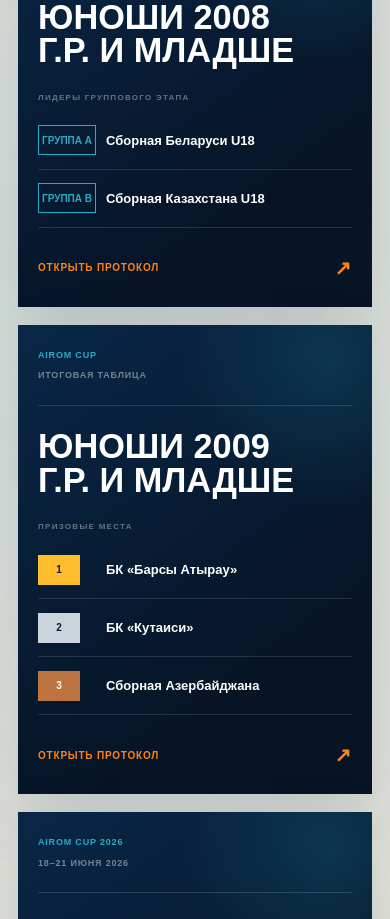
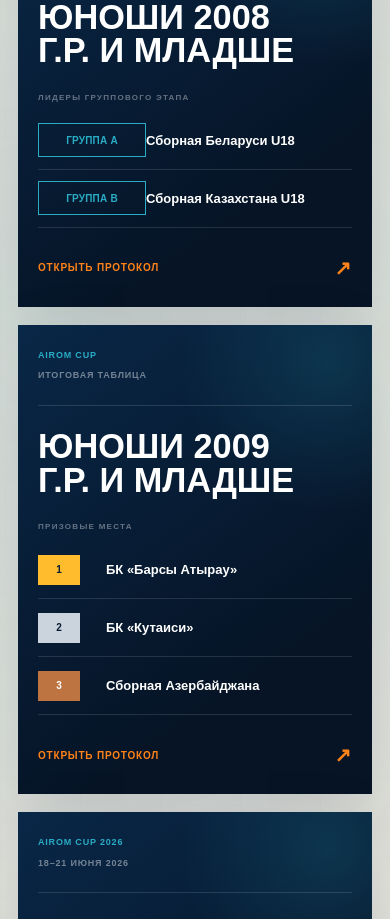
Before and after one commit to ewgftju/airom-cup, a Next.js app: page / in a window 390 px wide. Shown: the part 8460-9379 px from the top of the page. Built offline with nearby package versions, Linux system fonts and the light colour scheme.

Commit message:
Исправлены отступы у названий групп

```diff
--- a/src/components/sections/CalendarResults.module.css
+++ b/src/components/sections/CalendarResults.module.css
@@ -376,6 +376,10 @@
   border-bottom: 1px solid rgba(255, 255, 255, 0.12);
 }
 
+.groupStandings li {
+  grid-template-columns: 112px minmax(0, 1fr);
+}
+
 .standings li > span {
   display: inline-flex;
   align-items: center;
@@ -408,9 +412,14 @@
 }
 
 .group {
-  width: 58px !important;
+  width: auto !important;
+  min-width: 90px;
+  height: 34px !important;
+  padding: 0 13px;
   border: 1px solid #29acc4;
   color: #29acc4;
+  letter-spacing: 0.02em;
+  white-space: nowrap;
 }
 
 .protocolLink {
@@ -563,6 +572,10 @@
     grid-template-columns: 68px minmax(0, 1fr);
   }
 
+  .groupStandings li {
+    grid-template-columns: 108px minmax(0, 1fr);
+  }
+
   .standings strong {
     overflow-wrap: anywhere;
   }
--- a/src/components/sections/CalendarResults.tsx
+++ b/src/components/sections/CalendarResults.tsx
@@ -131,7 +131,13 @@ export function ResultsSection() {
                           : copy.results.podium}
                       </p>
 
-                      <ol className={styles.standings}>
+                      <ol
+                        className={`${styles.standings} ${
+                          result.format === "groups"
+                            ? styles.groupStandings
+                            : ""
+                        }`}
+                      >
                         {result.standings.map((standing) => (
                           <li key={`${standing.place}-${standing.team}`}>
                             <span
```
